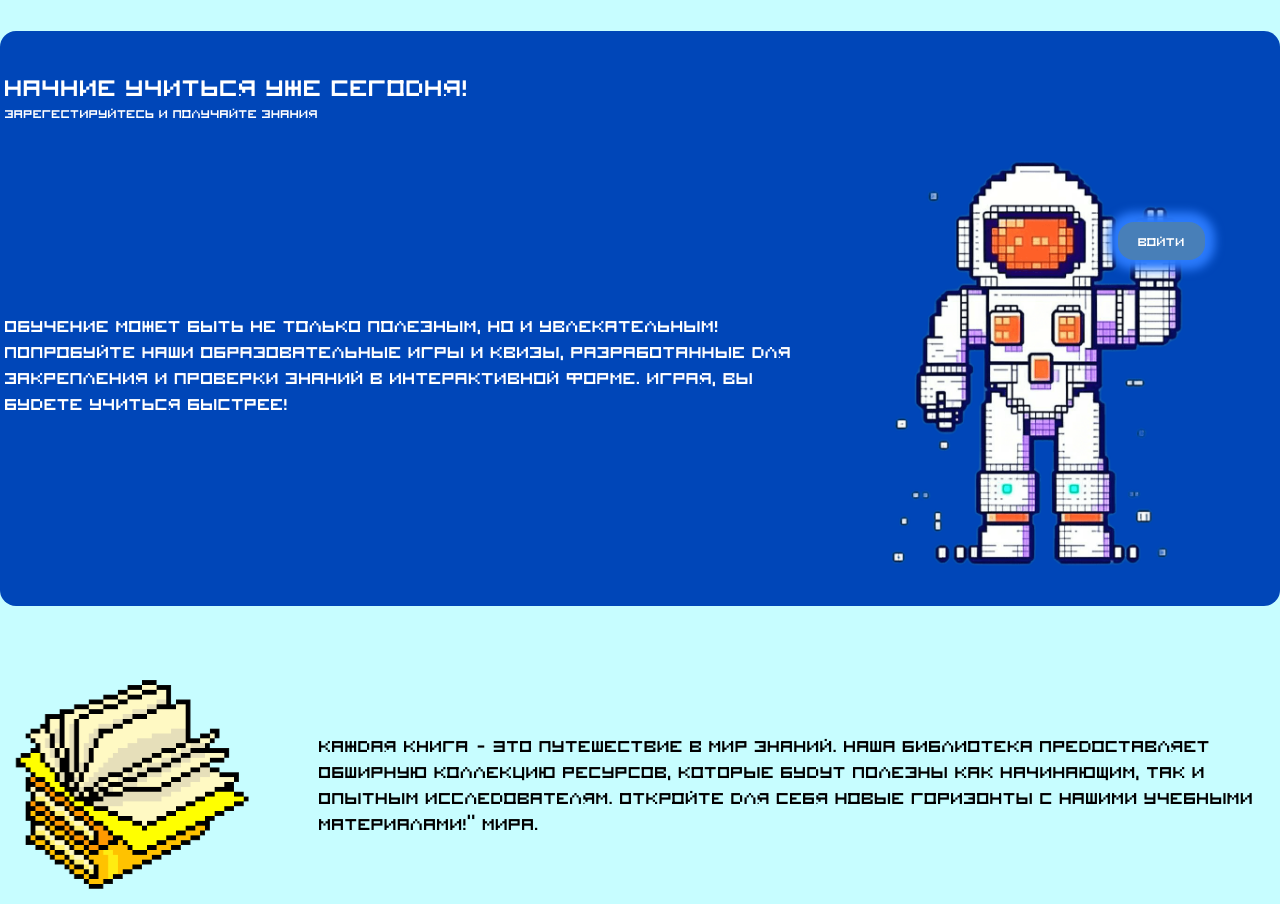
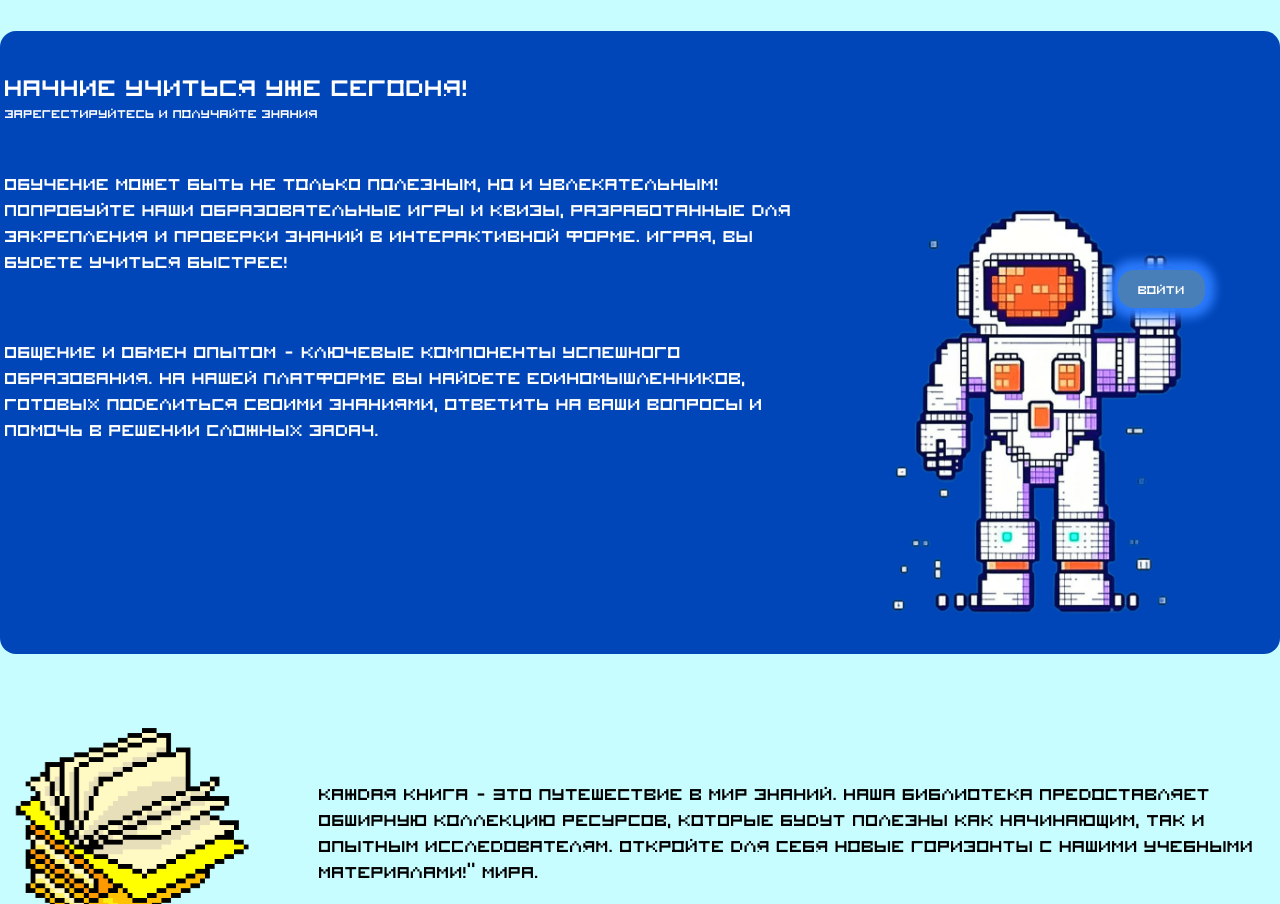
Before and after one commit to Scat55/EducationalPlatformForTheUniversity, a Vue app: page / in a window 1280 px wide. Shown: the part 1440-2344 px from the top of the page. Built offline with nearby package versions, Linux system fonts and the light colour scheme.

Commit message:
Добавил текст в блок с космонавтом

```diff
--- a/src/components/BigFrom.vue
+++ b/src/components/BigFrom.vue
@@ -18,9 +18,17 @@ const changeStatusOnTrue = () => {
       <p class="big__subtitle">Зарегестируйтесь и получайте знания</p>
 
       <div class="big__content">
-        <p class="big__content-text">Обучение может быть не только полезным, но и увлекательным! Попробуйте наши
-          образовательные игры и квизы,
-          разработанные для закрепления и проверки знаний в интерактивной форме. Играя, вы будете учиться быстрее!</p>
+        <div class="big__content-info">
+          <p class="big__content-text">Обучение может быть не только полезным, но и увлекательным! Попробуйте наши
+            образовательные игры и квизы,
+            разработанные для закрепления и проверки знаний в интерактивной форме. Играя, вы будете учиться быстрее!</p>
+
+          <p class="big__content-text">Общение и обмен опытом - ключевые компоненты успешного образования. На нашей
+            платформе вы найдете
+            единомышленников, готовых поделиться своими знаниями, ответить на ваши вопросы и помочь в решении сложных
+            задач.
+          </p>
+        </div>
         <div class="big__content-robot">
           <img
             src="../assets/images/spaceMan.png"
@@ -51,20 +59,27 @@ const changeStatusOnTrue = () => {
     font-size: 2rem;
     padding-top: 2.25rem;
     color: $whiteColor;
+
   }
 
   &__subtitle {
     color: $whiteColor;
-
+    margin-bottom: 3rem;
   }
 
   &__content {
     display: flex;
-    align-items: center;
+    align-items: start;
     justify-content: space-between;
 
     &-img {
       width: 30rem;
+    }
+
+    &-info {
+      display: flex;
+      flex-direction: column;
+      gap: 4rem;
     }
 
     &-robot {
```
